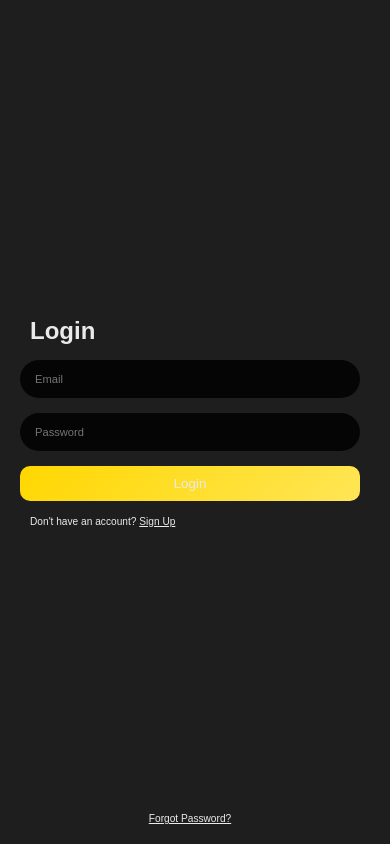
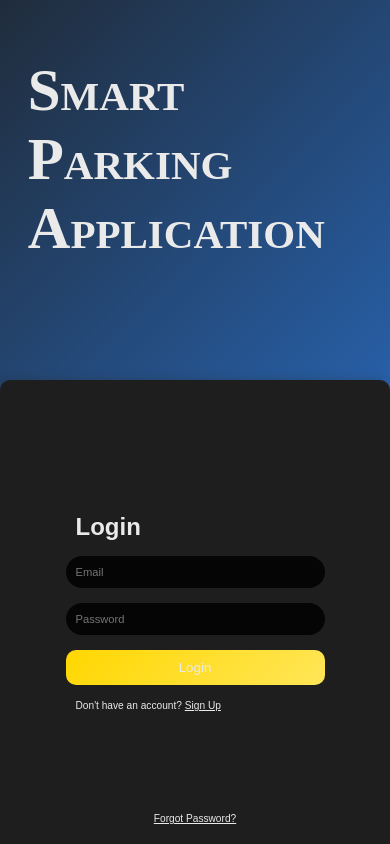
Before and after one commit to DevsRep/SmartParkingMangnamentApplication, a React (Vite) app: page /login in a window 390 px wide. Built offline with nearby package versions, Linux system fonts and the light colour scheme; no server answers.

Commit message:
Update index.css
Added a few Reponsive Attr

```diff
--- a/src/index.css
+++ b/src/index.css
@@ -543,3 +543,118 @@ hr{
 .reset-i-cont > *{
   min-width: 300px;
 }
+
+
+/* -----------------------Admin Pge Sty------ */
+
+.quick-parking-lot-info-cont{
+  display: grid;
+  grid-template-columns: repeat(2,1fr);
+  gap:10px;
+}
+
+.card{
+  background-color: var(--box-shadow-color-light);
+  border-radius: 10px;
+  padding: 8px 10px;
+  border:1px solid var(--border-color-cool);
+  transition: all 250ms;
+}
+
+
+.card:hover{
+  box-shadow: 0 0 10px 2px var(--box-shadow-color-dark);
+}
+
+.card:hover .card-name{
+  color: #fff;
+}
+
+.card-name{
+  color: #aeaeae;
+  font-size: calc(10px + 0.3vw);
+  transition: all 250ms;
+}
+
+.card-val{
+  font-size: calc(15px + 1vw);
+}
+
+
+
+
+
+@media only screen and (max-width:600px) {
+
+
+  .login-page{
+    align-items: start;
+    background-size: 200%;
+  }
+
+  .app-name-login{
+    line-height: normal;
+    margin-top: calc(20px + 2vw);
+    padding: calc(20px + 2vw);
+  }
+
+  .login-o-cont{
+    left: 0;
+    right: 0;
+    bottom: 0;
+    top:45vh;
+    border-radius: 10px 10px 0 0;
+  }
+
+  .login-cont{
+    min-width: auto;
+    width: calc(220px + 10vw);
+    padding: 0;
+  }
+
+  .details, .details-dark{
+    padding: 10px;
+  }
+
+  .main-app{
+    width: calc(100% - 10px);
+    border: none;
+    box-shadow: none;
+  }
+
+  .quick-access-item{
+    min-height: max-content;
+  }
+
+  .quick-access-Name{
+    font-size: calc(10px + 1vw);
+  }
+
+  .navigation{
+    width: calc(100vw - 1px);
+    border: none;
+  }
+
+
+  .profile-img{
+    font-size: calc(30px + 10vw);
+  }
+
+  .profile-details h5{
+    font-size: calc(6px + 1vw);
+  }
+
+  .sub-head{
+    font-size: calc(10px + 3vw);
+  }
+
+  .username-cont label{
+    font-size: calc(7px + 2vw);
+  }
+
+  .change-btn{
+    width: max-content;
+    padding: 5px 10px;
+  }
+
+}
```
